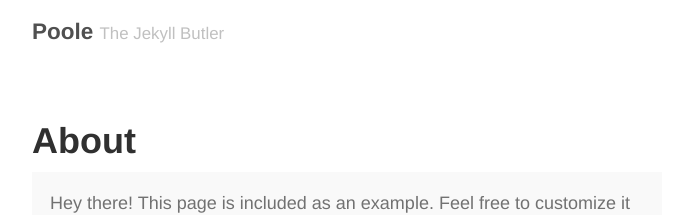
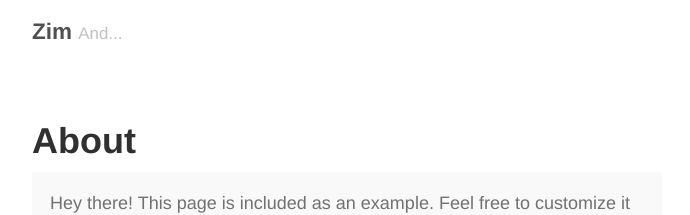
Before and after one commit to zimuzostanley/zimuzostanley.github.io, a Jekyll site: the page built from about.md, in a window 1280 px wide. Shown: the top 215 px of the page, without its empty margins (293-983 px from the left). Built offline with Jekyll 4.4.1, drawn with Linux system fonts in a browser that asks for light colours.

Commit message:
Update _config.yml

```diff
--- a/_config.yml
+++ b/_config.yml
@@ -5,9 +5,9 @@ permalink:           pretty
 relative_permalinks: true
 
 # Setup
-title:               Poole
-tagline:             The Jekyll Butler
-url:                 http://getpoole.com
+title:               Zim
+tagline:             And...
+url:                 http://zimuzostanley.github.io
 paginate:            1
 baseurl:             ""
 
@@ -20,11 +20,11 @@ sass:
 
 # About/contact
 author:
-  name:              Mark Otto
-  url:               https://twitter.com/mdo
-  email:             markdotto@gmail.com
+  name:              Zim Ezezoue
+  url:               https://twitter.com/zimuzostanley
+  email:             zimuzostanley@gmail.com
 
 # Custom vars
 version:             2.0.0
 github:
-  repo:              https://github.com/poole/poole
+  repo:              https://github.com/zimuzostanley
```
